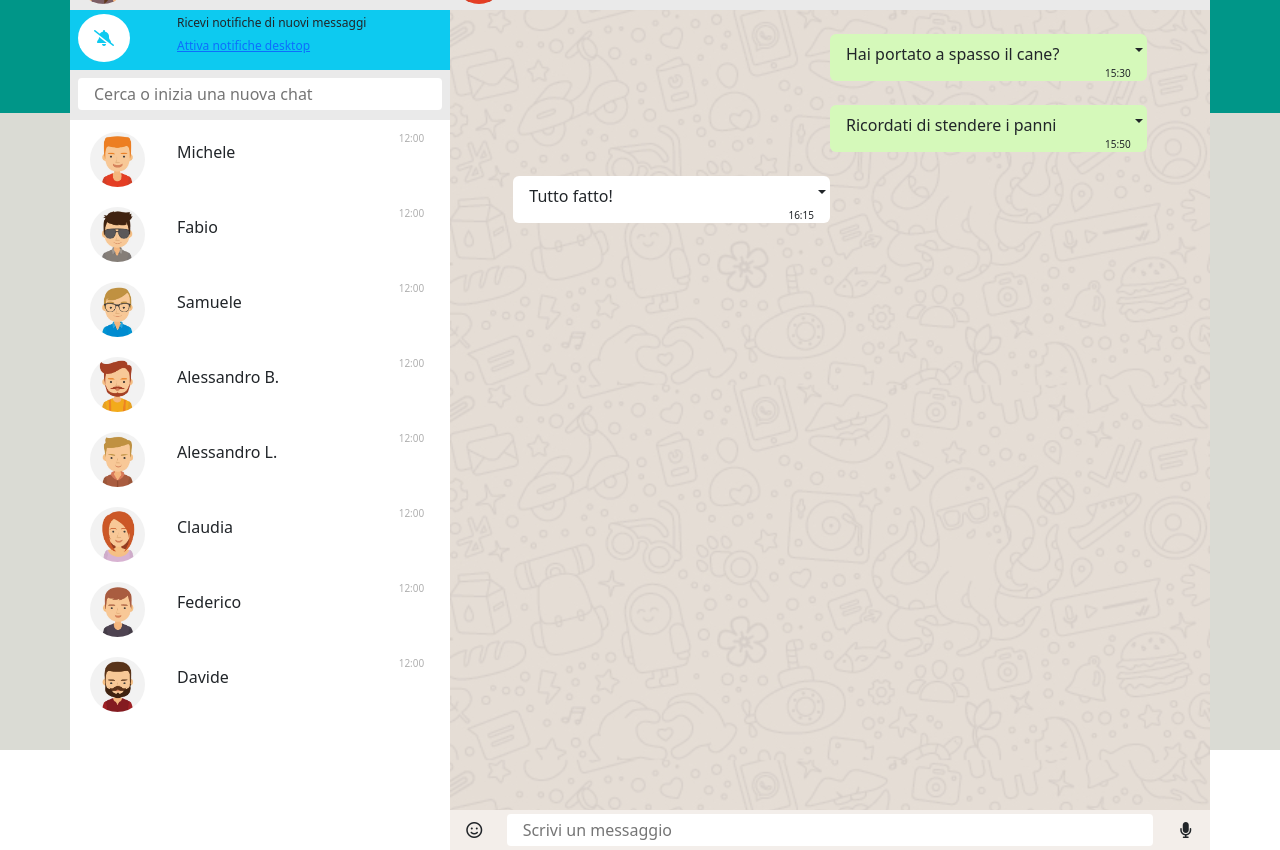
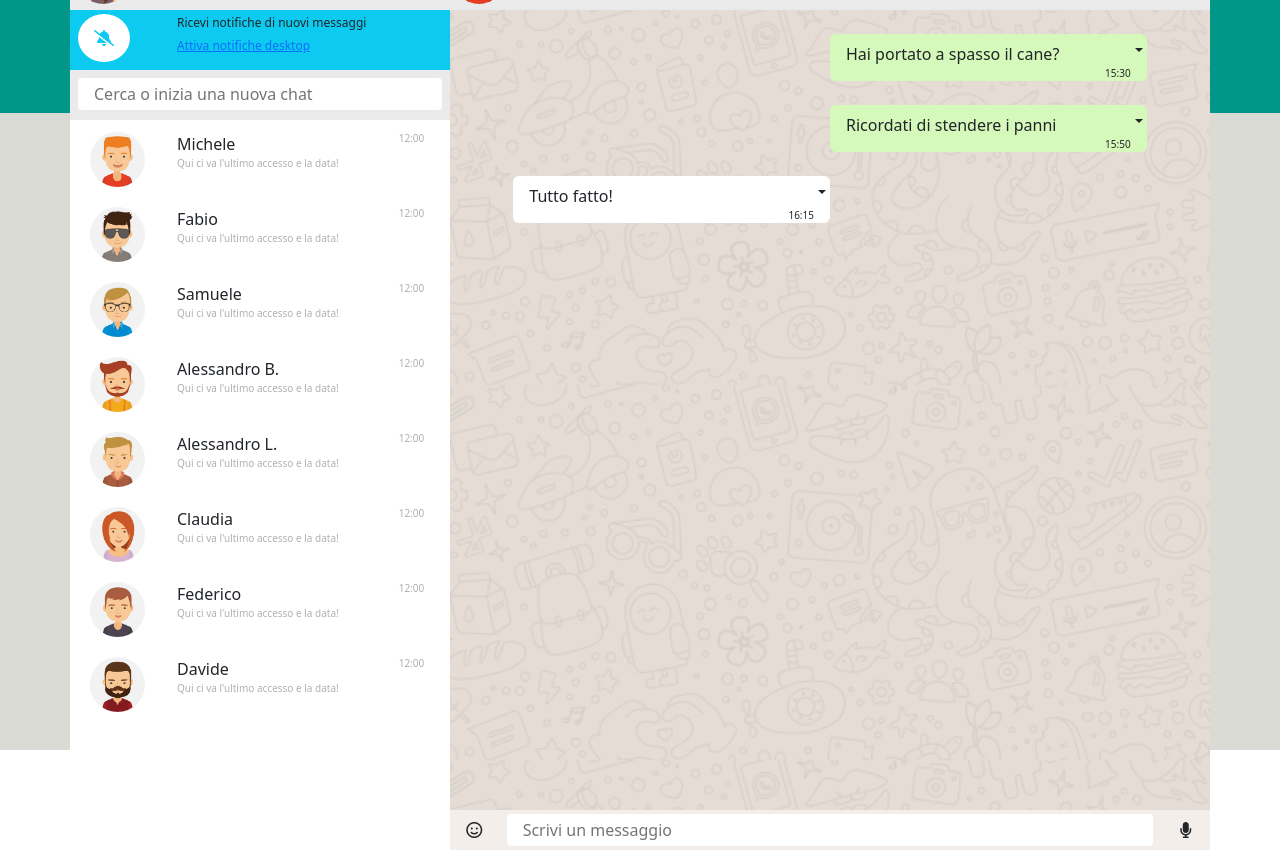
Before and after one commit to Wolf-23/vue-boolzapp, a plain HTML site: page index.html in a window 1280 px wide. Drawn offline with nearby package versions, Linux system fonts and the light colour scheme.

Commit message:
ToDo: Ultimo accesso e data ultimo messaggio

```diff
--- a/index.html
+++ b/index.html
@@ -59,9 +59,9 @@
                                     <div class="col-4 col-md-3">
                                         <img class="img-fluid rounded-circle p-xl-2 p-lg-1" :src="'img/avatar' + user.avatar + '.jpg'" :alt="user.name">
                                     </div>
-                                    <div class="col-6 col-md-7 mt-lg-3">
+                                    <div class="col-6 col-md-7 mt-lg-2">
                                         <span class="d-block">{{user.name}}</span>
-                                        <span class="d-none myLastMessage d-md-block"></span>
+                                        <span class="d-none myLastMessage d-md-block">Qui ci va l'ultimo accesso e la data!</span>
                                     </div>
                                     <div class="col-2 col-md-2">
                                         <span class="myTime">12:00</span>
```
